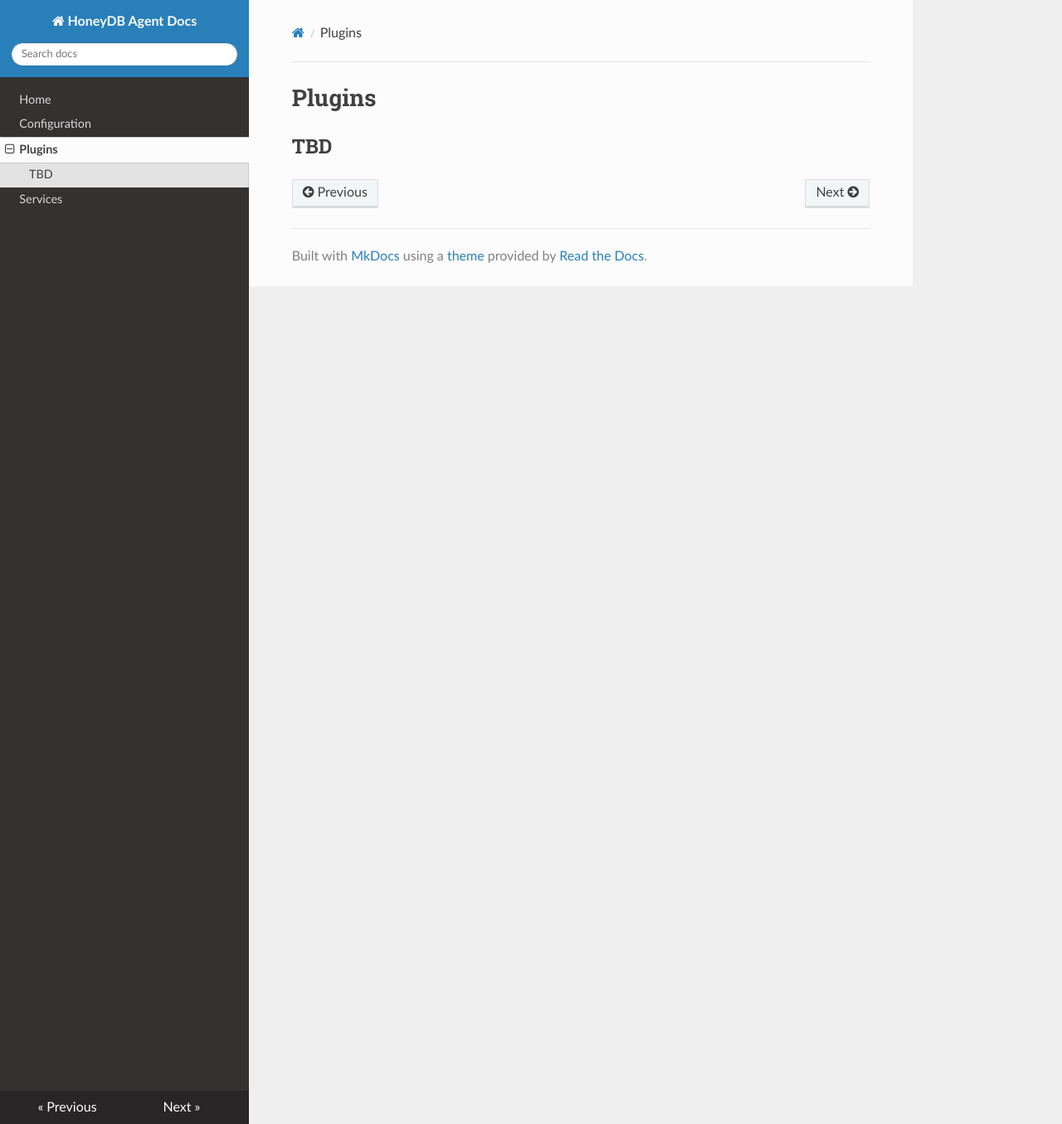
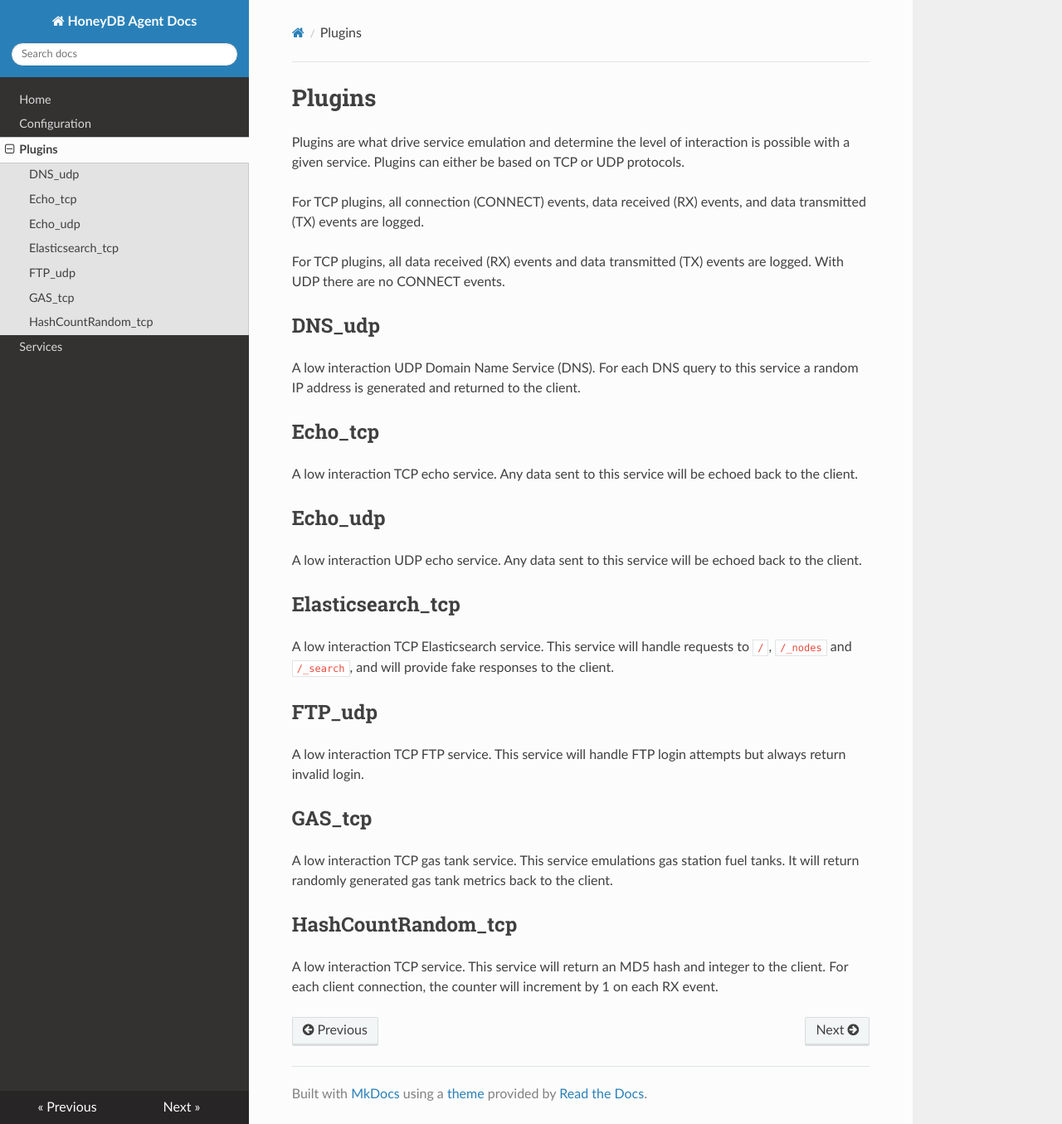
Before and after one commit to honeydbio/honeydb-agent-docs, an MkDocs documentation site: the page built from docs/plugins.md, in a window 1280 px wide and 1355 px high. Shown: the whole window at 83% size. Built offline with MkDocs 1.6.1, drawn with Linux system fonts in a browser that asks for light colours; nearby versions of some CDN libraries; old or Windows-style settings are respelled for this version of MkDocs.

Commit message:
Update plugins.md

```diff
--- a/docs/plugins.md
+++ b/docs/plugins.md
@@ -1,3 +1,35 @@
 # Plugins
 
-## TBD
+Plugins are what drive service emulation and determine the level of interaction is possible with a given service. Plugins can either be based on TCP or UDP protocols.
+
+For TCP plugins, all connection (CONNECT) events, data received (RX) events, and data transmitted (TX) events are logged.
+
+For TCP plugins, all data received (RX) events and data transmitted (TX) events are logged. With UDP there are no CONNECT events.
+
+## DNS_udp
+
+A low interaction UDP Domain Name Service (DNS). For each DNS query to this service a random IP address is generated and returned to the client.
+
+## Echo_tcp
+
+A low interaction TCP echo service. Any data sent to this service will be echoed back to the client.
+
+## Echo_udp
+
+A low interaction UDP echo service. Any data sent to this service will be echoed back to the client.
+
+## Elasticsearch_tcp
+
+A low interaction TCP Elasticsearch service. This service will handle requests to `/`, `/_nodes` and `/_search`, and will provide fake responses to the client.
+
+## FTP_udp
+
+A low interaction TCP FTP service. This service will handle FTP login attempts but always return invalid login.
+
+## GAS_tcp
+
+A low interaction TCP gas tank service. This service emulations gas station fuel tanks. It will return randomly generated gas tank metrics back to the client.
+
+## HashCountRandom_tcp
+
+A low interaction TCP service. This service will return an MD5 hash and integer to the client. For each client connection, the counter will increment by 1 on each RX event.
```
